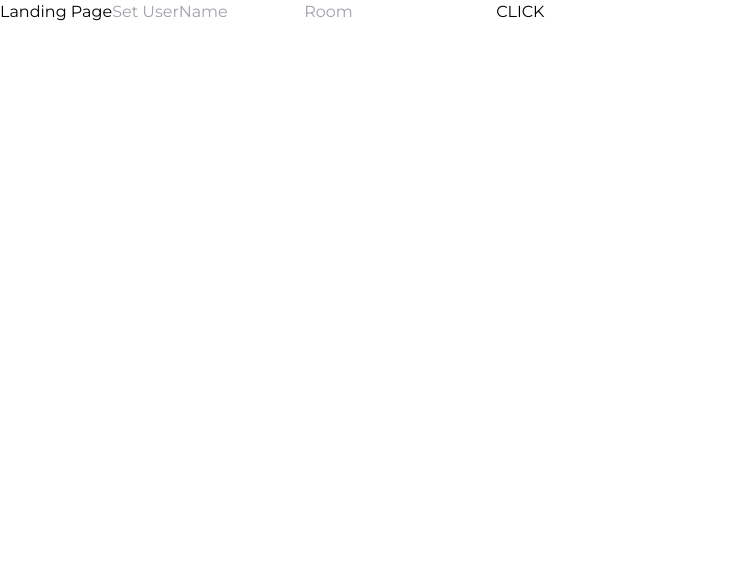
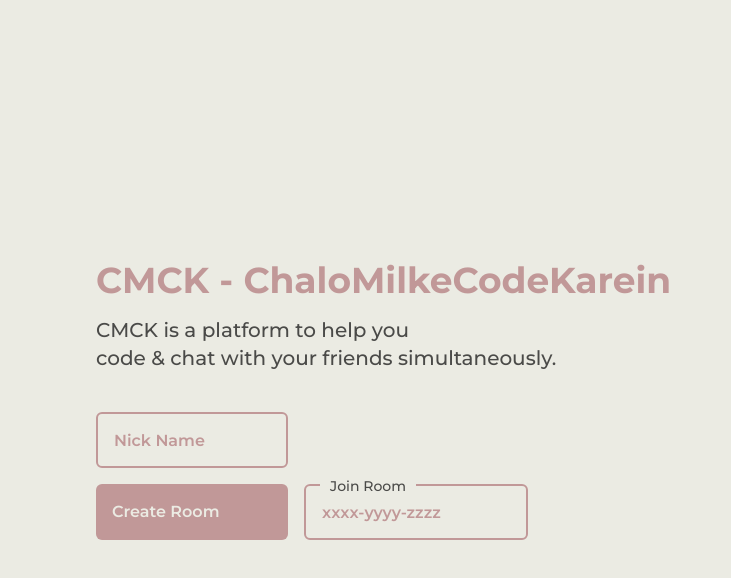
Before and after one commit to hrahul2605/CMCK, a React (Create React App) app in the folder client/: page / in a window 1280 px wide. Shown: the top 578 px of the page, without its empty margins (0-731 px from the left). Built offline with nearby package versions, Linux system fonts and the light colour scheme; no server answers.

Commit message:
upd: landing page ui

```diff
--- a/client/src/components/Chat/Chat.tsx
+++ b/client/src/components/Chat/Chat.tsx
@@ -112,7 +112,7 @@ const Chat: React.FC<props> = ({ userName, socket }): JSX.Element => {
       <div className='fixed flex bottom-4 left-1/2 right-0 rounded-t-xl items-center px-4'>
         <input
           type='text'
-          placeholder='Enter dabayega toh message jayega'
+          placeholder='Type a message'
           className='focus:outline-none rounded-xl h-12 w-full p-2 text-sm text-black font-medium bg-secondary'
           onChange={(e) => setMessage(e.target.value)}
           onKeyDown={onKeyDown}
--- a/client/src/components/Landing/Landing.tsx
+++ b/client/src/components/Landing/Landing.tsx
@@ -1,5 +1,5 @@
 import React, { useState } from 'react';
-import { Link } from 'react-router-dom';
+import { useHistory } from 'react-router-dom';
 
 const generateRoomId = (): string => {
   let roomID = '';
@@ -14,9 +14,12 @@ const generateRoomId = (): string => {
 };
 
 const Landing: React.FC = (): JSX.Element => {
+  const history = useHistory();
+
   const [roomID] = useState(generateRoomId());
   const [roomToJoin, setRoomToJoin] = useState(roomID);
   const [userName, setUserName] = useState('');
+  const roomRegExp = new RegExp('(([A-Za-z0-9]{4})(-)){2}[A-Za-z0-9]{4}');
 
   const handleNameChange = (e: React.ChangeEvent<HTMLInputElement>) => {
     setUserName(e.target.value);
@@ -25,13 +28,57 @@ const Landing: React.FC = (): JSX.Element => {
     setRoomToJoin(e.target.value);
   };
 
+  const handleJoinRoom = (create: boolean) => {
+    if (!roomRegExp.test(roomToJoin)) alert('Room ID format invalid.');
+    else if (!userName.length) alert('Please Enter your Nickname.');
+    else history.push(create ? roomID : roomToJoin, { userName });
+  };
+
   return (
-    <>
-      Landing Page
-      <input onChange={handleNameChange} placeholder='Set UserName' />
-      <input onChange={handleRoomChange} placeholder='Room' />
-      <Link to={{ pathname: roomToJoin, state: { userName } }}>CLICK</Link>
-    </>
+    <div className='flex flex-row h-screen bg-secondary'>
+      <div className='flex flex-1 flex-col justify-center p-24'>
+        <p className='font-bold text-4xl text-pink'>
+          CMCK - ChaloMilkeCodeKarein
+        </p>
+        <p className='font-medium text-xl text-grey mt-4'>
+          CMCK is a platform to help you <br /> code & chat with your friends
+          simultaneously.
+        </p>
+        <input
+          onChange={handleNameChange}
+          placeholder='Nick Name'
+          value={userName}
+          className='mt-10 w-48 h-14 rounded-md flex items-center px-4 font-semibold text-pink bg-secondary outline-none placeholder-pink border-2 border-pink'
+        />
+        <div className='flex flex-row mt-4'>
+          <div
+            onClick={() => handleJoinRoom(true)}
+            className='h-14 w-48 bg-pink rounded-md flex items-center px-4 font-semibold text-secondary hover:bg-opacity-90 mr-4 cursor-pointer'
+          >
+            Create Room
+          </div>
+          <div className='relative h-18 flex flex-row items-center'>
+            <p className='absolute -top-2 bg-secondary ml-4 w-24 text-center text-sm font-medium text-grey'>
+              Join Room
+            </p>
+            <input
+              onChange={handleRoomChange}
+              maxLength={14}
+              placeholder='xxxx-yyyy-zzzz'
+              className='w-56 h-14 rounded-md flex items-center px-4 font-semibold text-pink bg-secondary outline-none placeholder-pink border-2 border-pink'
+            />
+            {roomID !== roomToJoin && roomRegExp.test(roomToJoin) && (
+              <p
+                onClick={() => handleJoinRoom(false)}
+                className='ml-4 text-grey cursor-pointer'
+              >
+                Join
+              </p>
+            )}
+          </div>
+        </div>
+      </div>
+    </div>
   );
 };
 
--- a/client/src/components/Nav/Nav.tsx
+++ b/client/src/components/Nav/Nav.tsx
@@ -1,37 +1,37 @@
 import React from 'react';
+import { Link } from 'react-router-dom';
 
 interface Props {
   roomID: string;
-  name: string
+  name: string;
 }
 
 const Nav: React.FC<Props> = ({ roomID, name }): JSX.Element => {
   const copyToClipBoard = () => {
     navigator.clipboard
       .writeText(roomID)
-      .then(() => alert('Copied to Clipboard'))
-      .catch(() => alert('Copy Failed.'));
+      .then(() => alert('Copied'))
+      .catch((err) => console.log(err));
   };
 
   return (
     <div className='flex h-14 bg-secondary justify-between items-center px-6 py-2'>
-      <p className="font-bold text-grey" >{`</>`} CMCK - ChaloMilkeCodeKarein</p>
+      <Link to='/'>
+        <p className='font-bold text-grey'>
+          {`</>`} CMCK - ChaloMilkeCodeKarein
+        </p>
+      </Link>
       <div className='flex flex-row'>
-        <div className='bg-pink py-2 px-4 rounded-md cursor-pointer hover:bg-opacity-90' onClick={copyToClipBoard}>
-          <span className='text-sm mr-2 text-black'>
-            Room ID :
-          </span>
-          <span className='font-bold text-md text-grey'>
-            {roomID}
-          </span>
+        <div
+          className='bg-pink py-2 px-4 rounded-md cursor-pointer hover:bg-opacity-90'
+          onClick={copyToClipBoard}
+        >
+          <span className='text-sm mr-2 text-black'>Room ID :</span>
+          <span className='font-bold text-md text-grey'>{roomID}</span>
         </div>
         <div className='bg-pink py-2 px-4 rounded-md ml-2'>
-          <span className='text-sm mr-2 text-black'>
-            NickName :
-          </span>
-          <span className='font-bold text-md text-grey'>
-            {name}
-          </span>
+          <span className='text-sm mr-2 text-black'>NickName :</span>
+          <span className='font-bold text-md text-grey'>{name}</span>
         </div>
       </div>
     </div>
```
